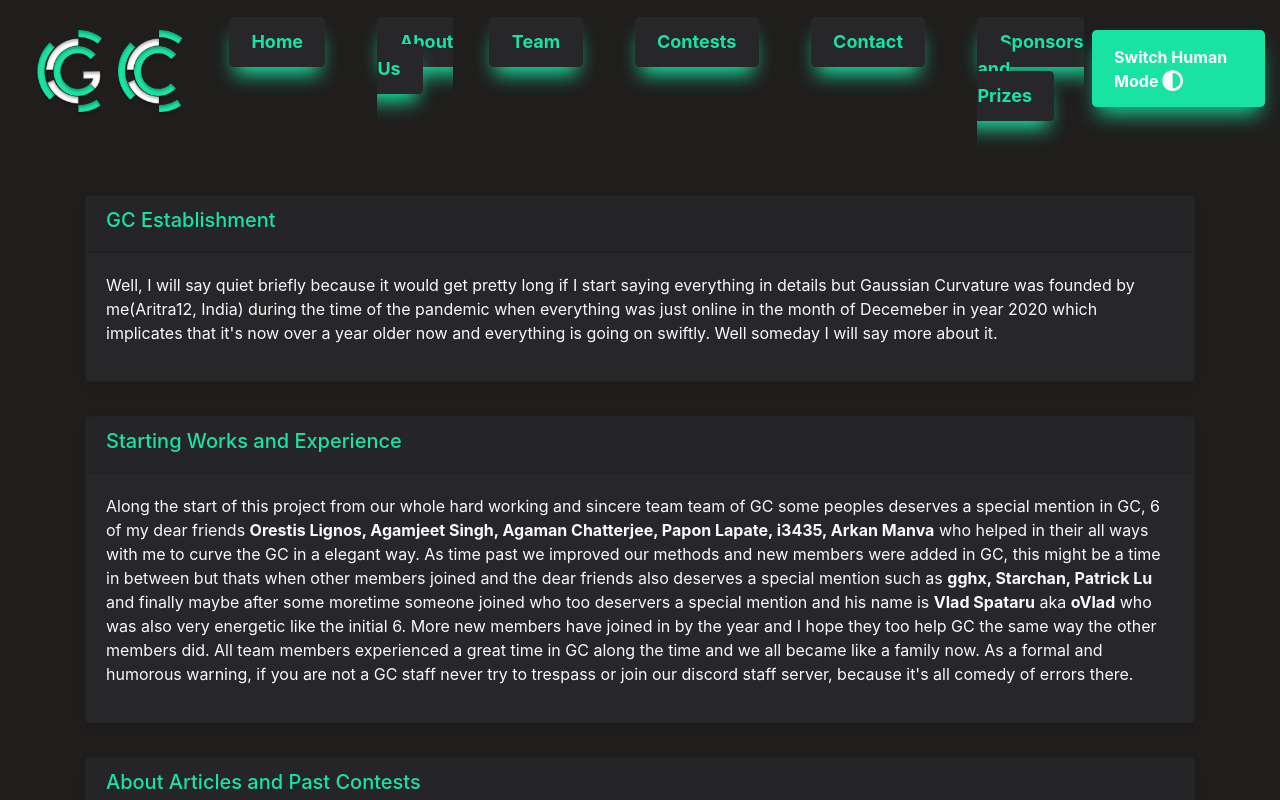
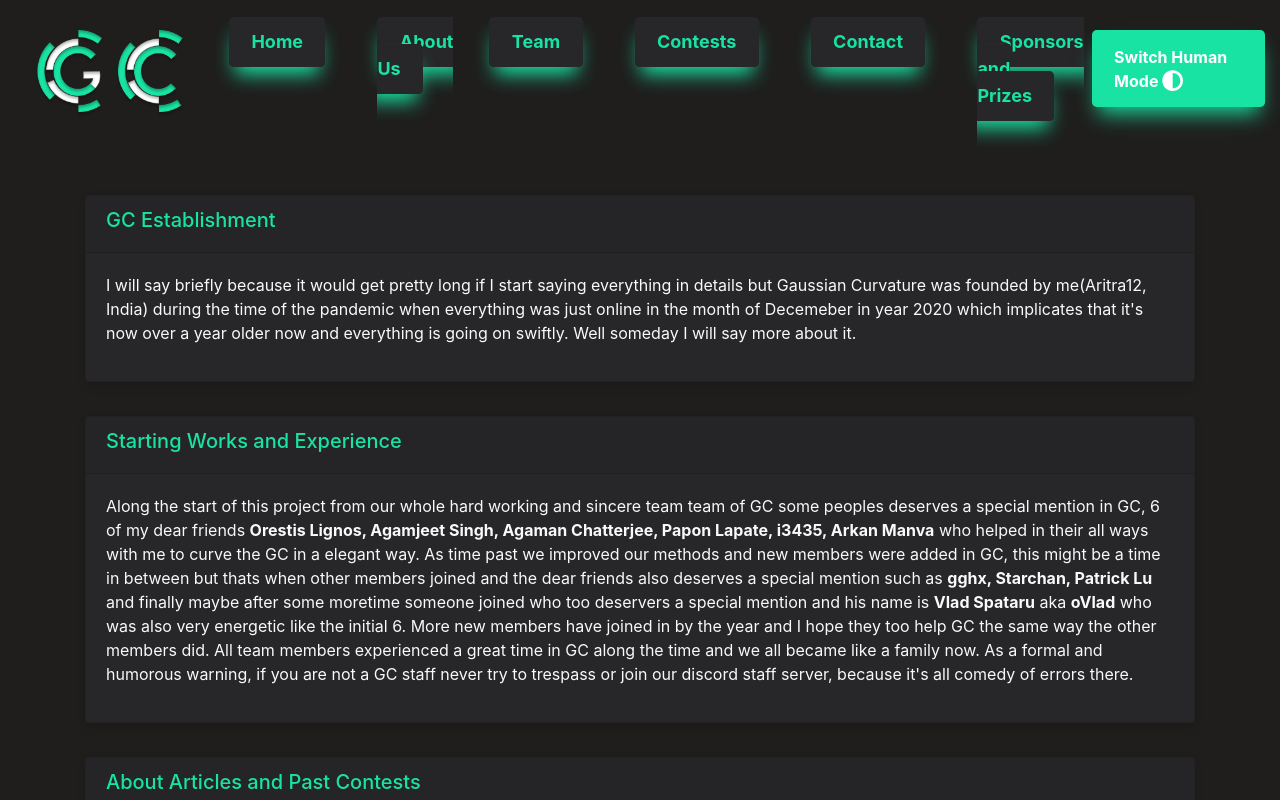
Before and after one commit to gaussiancurvolympiads/gaussiancurv, a React (Create React App) app: page /anonymous in a window 1280 px wide. Shown: the top 800 px of the page. Built offline with nearby package versions, Linux system fonts and the light colour scheme.

Commit message:
Update About.jsx

```diff
--- a/src/components/About.jsx
+++ b/src/components/About.jsx
@@ -103,7 +103,7 @@ const About = ({ darkMode }) => {
                <Card className="skill-nbcard">
 
                     <Card.Header><div class= "lead"><h5>GC Establishment </h5></div></Card.Header>      <Card.Body>
-                     <Card.Text align="left" class={darkMode? "text-secondary" : "text-light"}> Well, I will say quiet briefly because it would get pretty long if I start saying everything in details but Gaussian Curvature was founded by me(Aritra12, India) during the time of the pandemic when everything was just online in the month of Decemeber in year 2020 which implicates that it's now over a year older now and everything is going on swiftly. Well someday I will say more about it.
+                     <Card.Text align="left" class={darkMode? "text-secondary" : "text-light"}>I will say  briefly because it would get pretty long if I start saying everything in details but Gaussian Curvature was founded by me(Aritra12, India) during the time of the pandemic when everything was just online in the month of Decemeber in year 2020 which implicates that it's now over a year older now and everything is going on swiftly. Well someday I will say more about it.
 <br></br>
 
 
```
